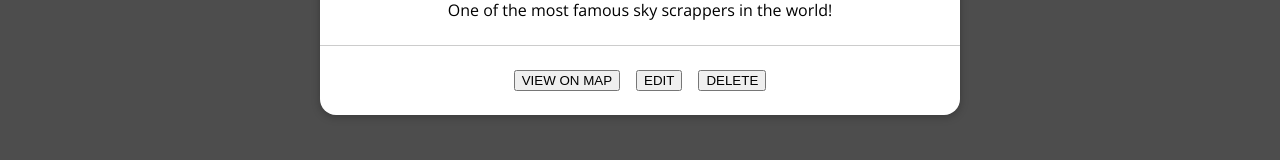
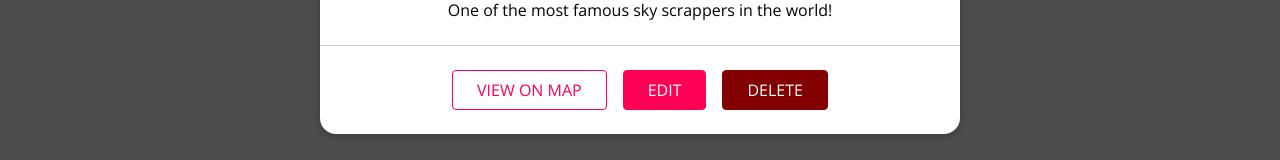
Before and after one commit to jripke74/mern-01, a React (Create React App) app in the folder frontend/: page /u1/places in a window 1280 px wide. Shown: the part 491-651 px from the top of the page. Built offline with nearby package versions, Linux system fonts and the light colour scheme.

Commit message:
add button styleing

```diff
--- a/frontend/src/places/components/PlaceItem.js
+++ b/frontend/src/places/components/PlaceItem.js
@@ -1,4 +1,5 @@
 import Card from "../../shared/components/UIElements/Card";
+import Button from "../../shared/components/FormElements/Button";
 import "./PlaceItem.css";
 
 const PlaceItem = (props) => {
@@ -14,9 +15,9 @@
           <p>{props.description}</p>
         </div>
         <div className="place-item__actions">
-          <button>VIEW ON MAP</button>
-          <button>EDIT</button>
-          <button>DELETE</button>
+          <Button inverse>VIEW ON MAP</Button>
+          <Button to={`/places/${props.id}`}>EDIT</Button>
+          <Button danger>DELETE</Button>
         </div>
       </Card>
     </li>
--- /dev/null
+++ b/frontend/src/shared/components/FormElements/Button.css
@@ -0,0 +1,61 @@
+.button {
+  font: inherit;
+  padding: 0.5rem 1.5rem;
+  border: 1px solid #ff0055;
+  border-radius: 4px;
+  background: #ff0055;
+  color: white;
+  cursor: pointer;
+  margin-right: 1rem;
+  text-decoration: none;
+  display: inline-block;
+}
+
+.button:focus {
+  outline: none;
+}
+
+.button:hover,
+.button:active {
+  background: #ff4382;
+  border-color: #ff4382;
+}
+
+.button--inverse {
+  background: transparent;
+  color: #ff0055;
+}
+
+.button--inverse:hover,
+.button--inverse:active {
+  color: white;
+  background: #ff0055;
+}
+
+.button--danger {
+  background: #830000;
+  border-color: #830000;
+}
+
+.button--danger:hover,
+.button--danger:active {
+  background: #f34343;
+  border-color: #f34343;
+}
+
+.button:disabled,
+.button:hover:disabled,
+.button:active:disabled {
+  background: #ccc;
+  color: #979797;
+  border-color: #ccc;
+  cursor: not-allowed;
+}
+
+.button--small {
+  font-size: 0.8rem;
+}
+
+.button--big {
+  font-size: 1.5rem;
+}
--- /dev/null
+++ b/frontend/src/shared/components/FormElements/Button.js
@@ -0,0 +1,45 @@
+import { Link } from "react-router-dom";
+
+import "./Button.css";
+
+const Button = (props) => {
+  if (props.href) {
+    return (
+      <a
+        className={`button button--${props.size || "default"} ${
+          props.inverse && "button--inverse"
+        } ${props.danger && "button-danger"}`}
+        href={props.href}
+      >
+        {props.children}
+      </a>
+    );
+  }
+  if (props.to) {
+    return (
+      <Link
+        to={props.to}
+        exact={props.exact}
+        className={`button button--${props.size || "default"} ${
+          props.inverse && "button--invers"
+        } ${props.danger && "button--danger"}`}
+      >
+        {props.children}
+      </Link>
+    );
+  }
+  return (
+    <button
+      className={`button button--${props.size || "default"} ${
+        props.inverse && "button--inverse"
+      } ${props.danger && "button--danger"}`}
+      type={props.type}
+      onClick={props.onClick}
+      disable={props.disable}
+    >
+      {props.children}
+    </button>
+  );
+};
+
+export default Button;
```
